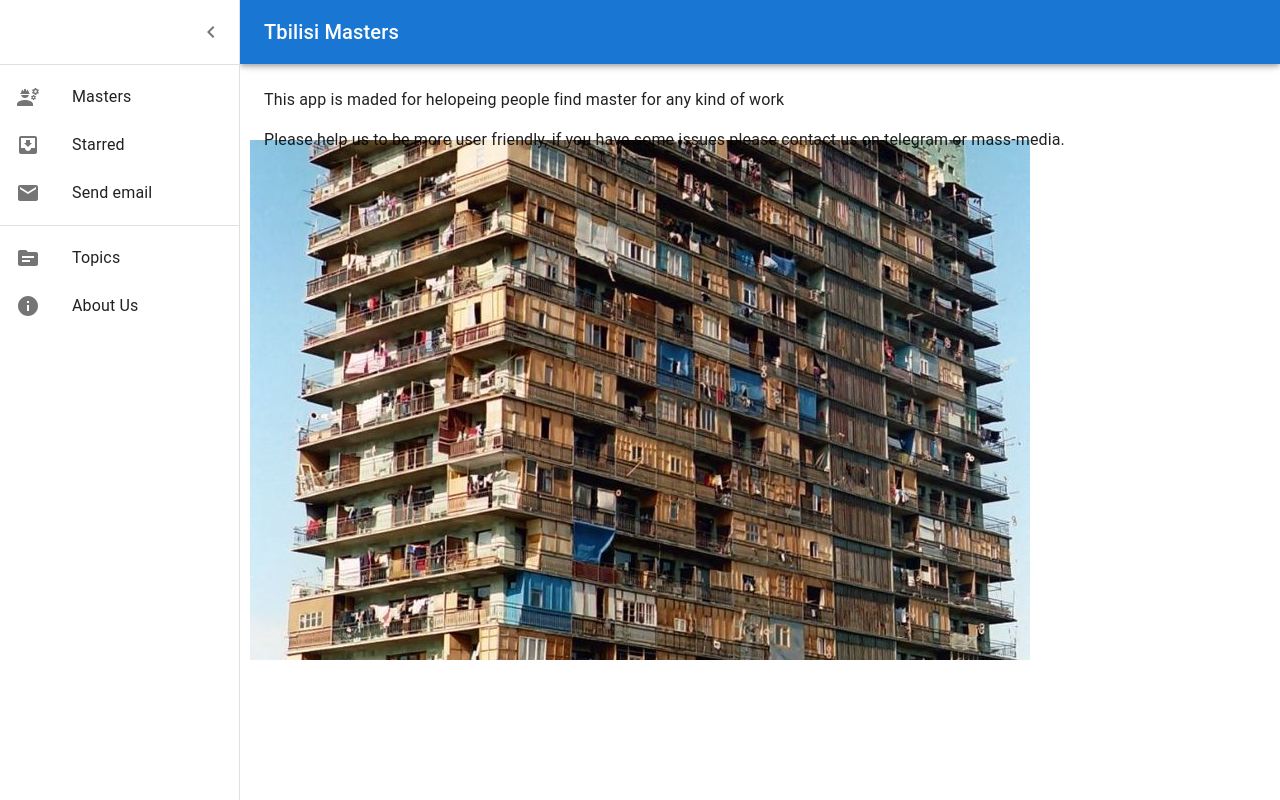
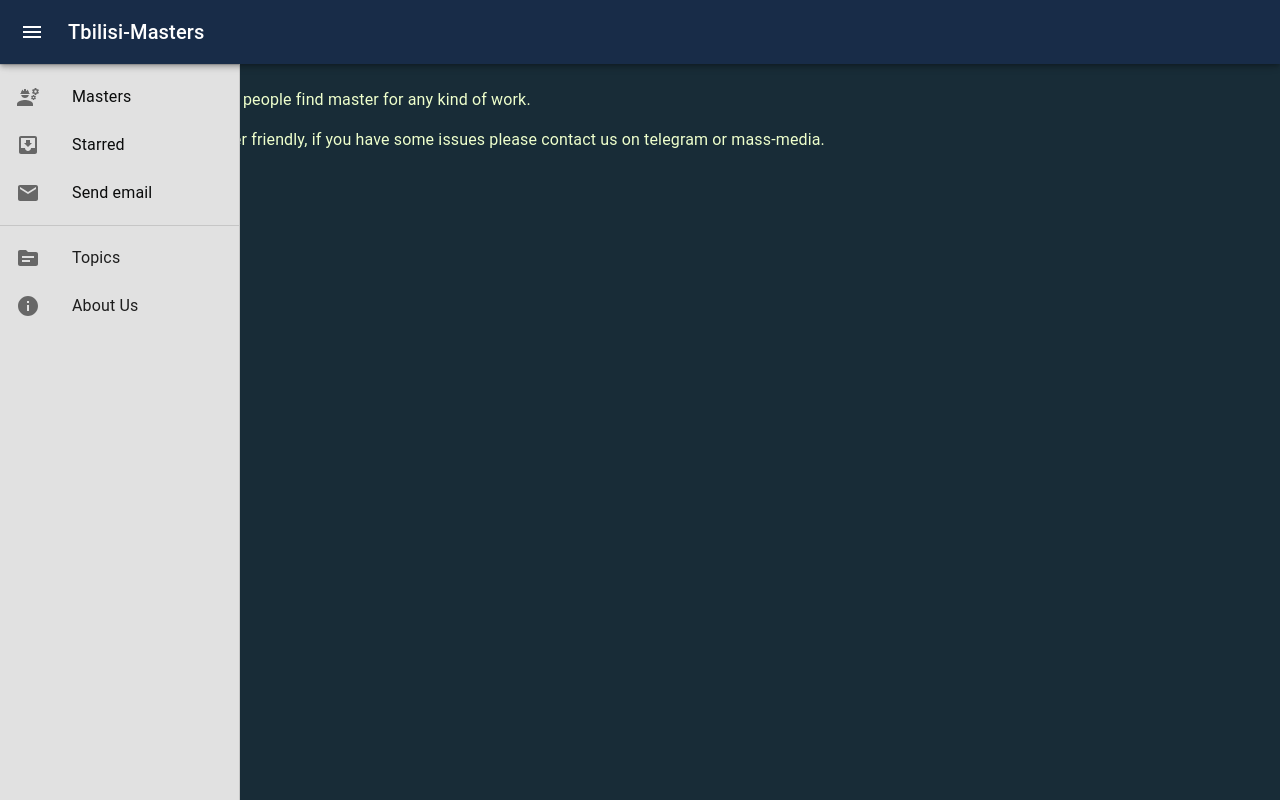
Before and after one commit to PRIMUS209/tbilisi-master, a React (Create React App) app: page / in a window 1280 px wide. Both pictures are taken after a click on the button "open drawer". Built offline with nearby package versions, Linux system fonts and the light colour scheme.

Commit message:
update Home page

```diff
--- a/src/pages/Home/index.tsx
+++ b/src/pages/Home/index.tsx
@@ -82,12 +82,8 @@
   const theme = useTheme();
   const [open, setOpen] = useState(false);
 
-  const handleDrawerOpen = () => {
-    setOpen(true);
-  };
-
-  const handleDrawerClose = () => {
-    setOpen(false);
+  const handleDrawer = () => {
+    setOpen(!open);
   };
 
   return (
@@ -97,19 +93,22 @@
       }}
     >
       <CssBaseline />
-      <AppBar position="fixed" open={open}>
+      <AppBar
+        position="fixed"
+        sx={{ backgroundColor: "#182C48", zIndex: "9999" }}
+      >
         <Toolbar>
           <IconButton
             color="inherit"
             aria-label="open drawer"
-            onClick={handleDrawerOpen}
+            onClick={handleDrawer}
             edge="start"
-            sx={{ mr: 2, ...(open && { display: "none" }) }}
+            sx={{ mr: 2 }}
           >
             <MenuIcon />
           </IconButton>
           <Typography variant="h6" noWrap component="div">
-            Tbilisi Masters
+            Tbilisi-Masters
           </Typography>
         </Toolbar>
       </AppBar>
@@ -120,30 +119,36 @@
           "& .MuiDrawer-paper": {
             width: drawerWidth,
             boxSizing: "border-box",
+            backgroundColor: "#e1e1e1",
           },
         }}
         variant="persistent"
         anchor="left"
         open={open}
       >
-        <DrawerHeader>
-          <IconButton onClick={handleDrawerClose}>
-            {theme.direction === "ltr" ? (
-              <ChevronLeftIcon />
-            ) : (
-              <ChevronRightIcon />
-            )}
-          </IconButton>
-        </DrawerHeader>
+        <DrawerHeader />
         <Divider />
+        {/* TODO: add path for navigate!! */}
         <List>
           {[
-            { text: "Masters", icon: <EngineeringIcon /> },
-            { text: "Starred", icon: <InboxIcon /> },
-            { text: "Send email", icon: <MailIcon /> },
+            {
+              text: "Masters",
+              icon: <EngineeringIcon />,
+              onClick: () => navigate("/masters"),
+            },
+            {
+              text: "Starred",
+              icon: <InboxIcon />,
+              onClick: () => navigate("/starred"),
+            },
+            {
+              text: "Send email",
+              icon: <MailIcon />,
+              onClick: () => navigate("/email"),
+            },
           ].map((item) => (
-            <ListItem key={item.text} disablePadding>
-              <ListItemButton onClick={() => navigate("/masters")}>
+            <ListItem key={item.text} disablePadding sx={{ color: "#0b0c0c" }}>
+              <ListItemButton onClick={item.onClick}>
                 <ListItemIcon>{item.icon}</ListItemIcon>
                 <ListItemText primary={item.text} />
               </ListItemButton>
@@ -166,16 +171,15 @@
         </List>
       </Drawer>
       <Main
-        open={open}
         sx={{
           minHeight: "100vh",
-          background: `url(${tbilisiIcon}) no-repeat center center fixed`,
+          backgroundColor: "#182C37",
+          color: "#efc",
         }}
       >
         <DrawerHeader />
         <Typography paragraph>
-          This app is maded for helopeing people find master for any kind of
-          work
+          This app is maded for helping people find master for any kind of work.
         </Typography>
         <Typography paragraph>
           Please help us to be more user friendly, if you have some issues
```
